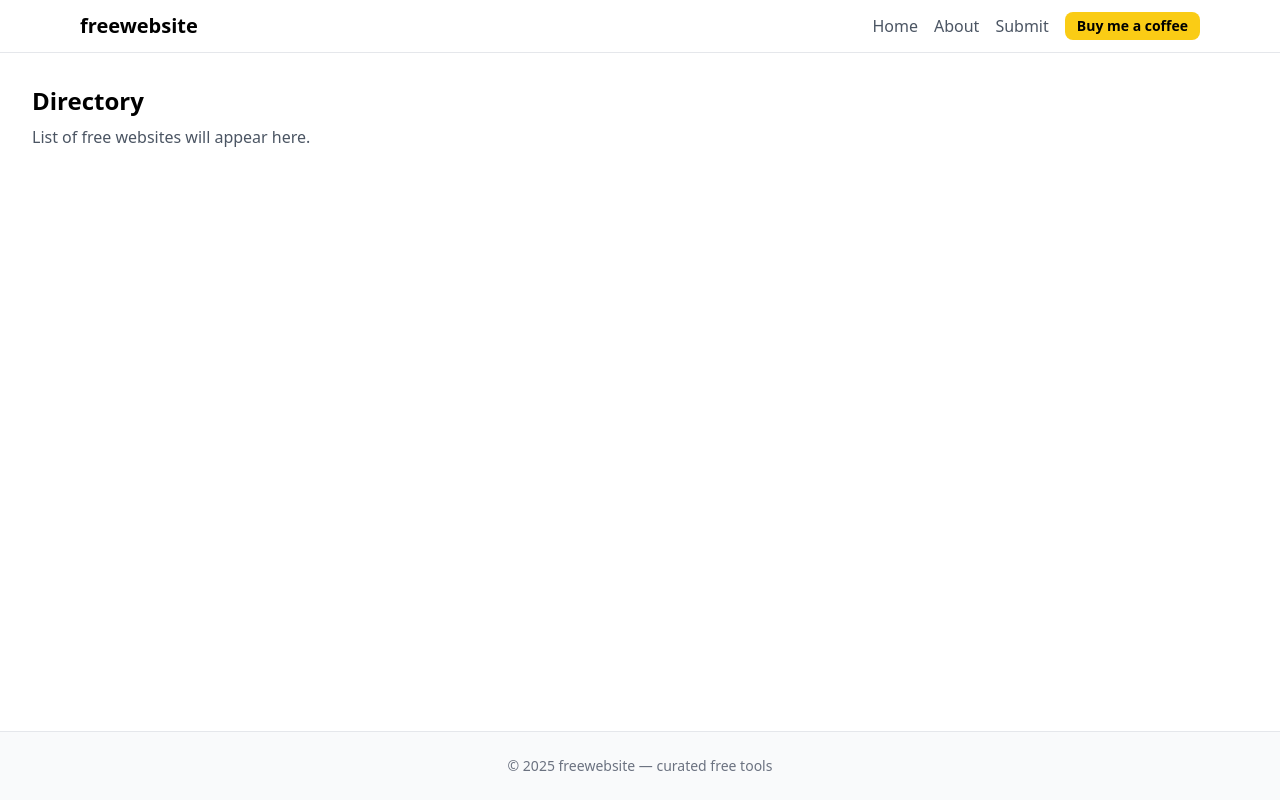
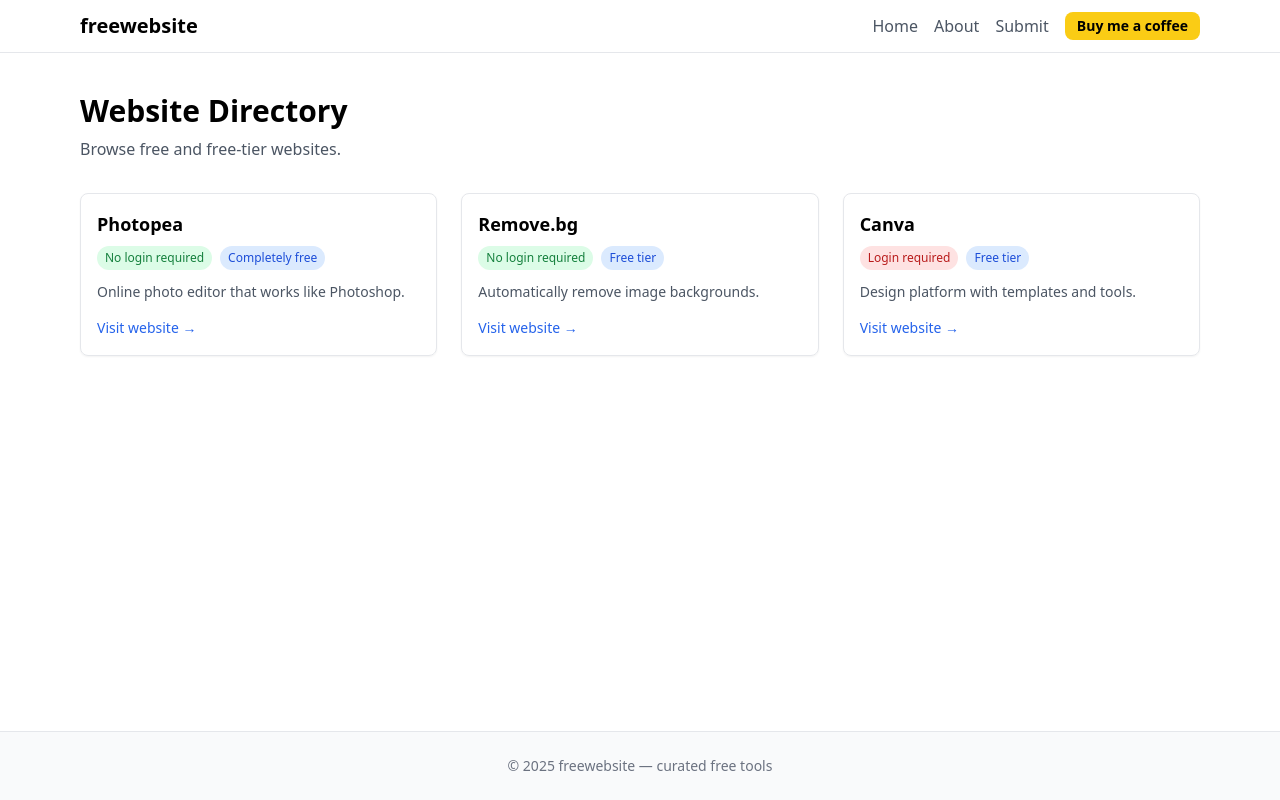
Before and after one commit to Akash-2911/freewebsite, a React (Vite) app: page /home in a window 1280 px wide. Built offline with nearby package versions, Linux system fonts and the light colour scheme.

Commit message:
Add directory with data, cards, and basic filters

```diff
--- /dev/null
+++ b/src/components/WebsiteCard.jsx
@@ -0,0 +1,45 @@
+export default function WebsiteCard({ site }) {
+  return (
+    <div className="rounded-lg border p-4 shadow-sm hover:shadow-md transition">
+      <h3 className="text-lg font-semibold">{site.name}</h3>
+
+      <div className="mt-2 flex flex-wrap gap-2 text-xs">
+        <Tag
+          text={site.loginRequired ? "Login required" : "No login required"}
+          color={site.loginRequired ? "red" : "green"}
+        />
+        <Tag
+          text={site.freeType === "full" ? "Completely free" : "Free tier"}
+          color="blue"
+        />
+      </div>
+
+      <p className="mt-3 text-sm text-gray-600">
+        {site.description}
+      </p>
+
+      <a
+        href={site.url}
+        target="_blank"
+        rel="noreferrer"
+        className="mt-4 inline-block text-sm font-medium text-blue-600 hover:underline"
+      >
+        Visit website →
+      </a>
+    </div>
+  );
+}
+
+function Tag({ text, color }) {
+  const colors = {
+    green: "bg-green-100 text-green-700",
+    red: "bg-red-100 text-red-700",
+    blue: "bg-blue-100 text-blue-700",
+  };
+
+  return (
+    <span className={`rounded-full px-2 py-1 ${colors[color]}`}>
+      {text}
+    </span>
+  );
+}
--- /dev/null
+++ b/src/data/sites.json
@@ -0,0 +1,26 @@
+[
+  {
+    "name": "Photopea",
+    "url": "https://www.photopea.com",
+    "description": "Online photo editor that works like Photoshop.",
+    "loginRequired": false,
+    "freeType": "full",
+    "category": "Design"
+  },
+  {
+    "name": "Remove.bg",
+    "url": "https://www.remove.bg",
+    "description": "Automatically remove image backgrounds.",
+    "loginRequired": false,
+    "freeType": "tier",
+    "category": "Image Tools"
+  },
+  {
+    "name": "Canva",
+    "url": "https://www.canva.com",
+    "description": "Design platform with templates and tools.",
+    "loginRequired": true,
+    "freeType": "tier",
+    "category": "Design"
+  }
+]
--- a/src/pages/Home.jsx
+++ b/src/pages/Home.jsx
@@ -1,10 +1,19 @@
+import sites from "../data/sites.json";
+import WebsiteCard from "../components/WebsiteCard";
+
 export default function Home() {
   return (
-    <div className="p-8">
-      <h1 className="text-2xl font-bold">Directory</h1>
+    <div className="mx-auto max-w-6xl px-4 py-10">
+      <h1 className="text-3xl font-bold">Website Directory</h1>
       <p className="mt-2 text-gray-600">
-        List of free websites will appear here.
+        Browse free and free-tier websites.
       </p>
+
+      <div className="mt-8 grid gap-6 sm:grid-cols-2 lg:grid-cols-3">
+        {sites.map((site) => (
+          <WebsiteCard key={site.name} site={site} />
+        ))}
+      </div>
     </div>
   );
 }
```
